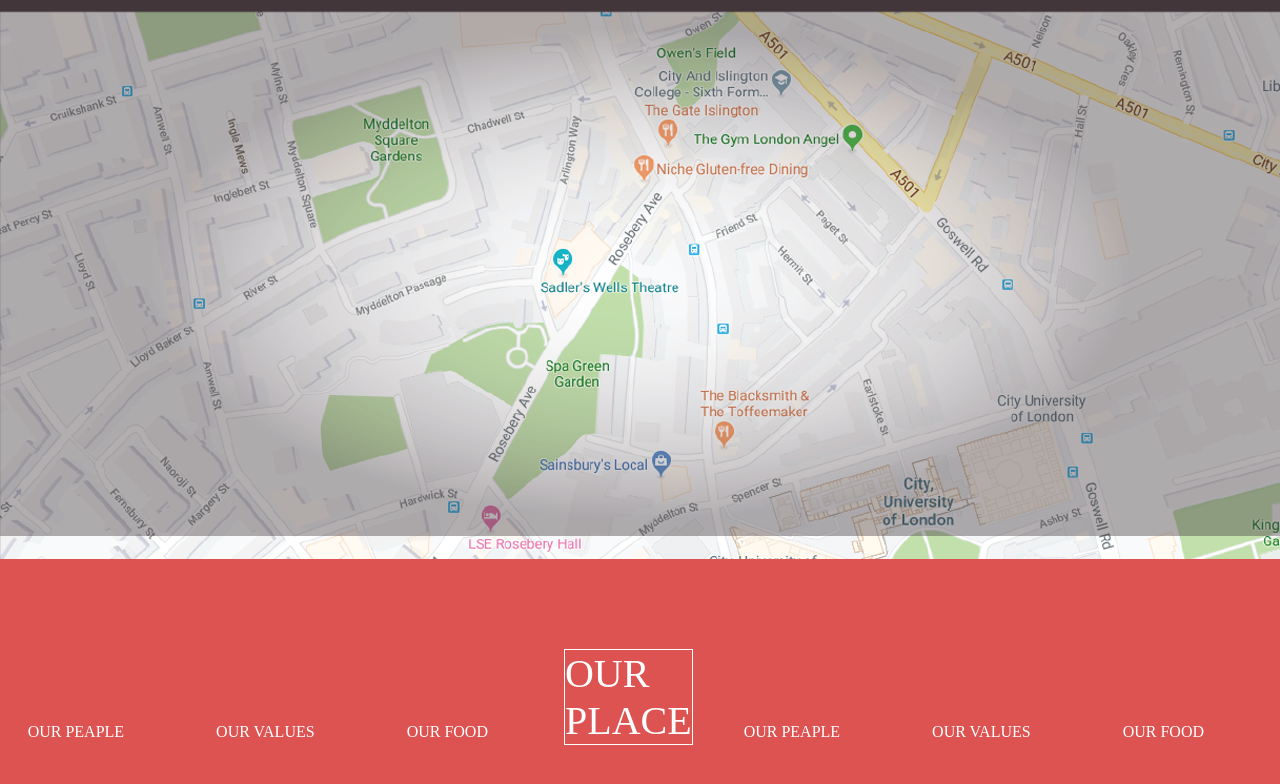
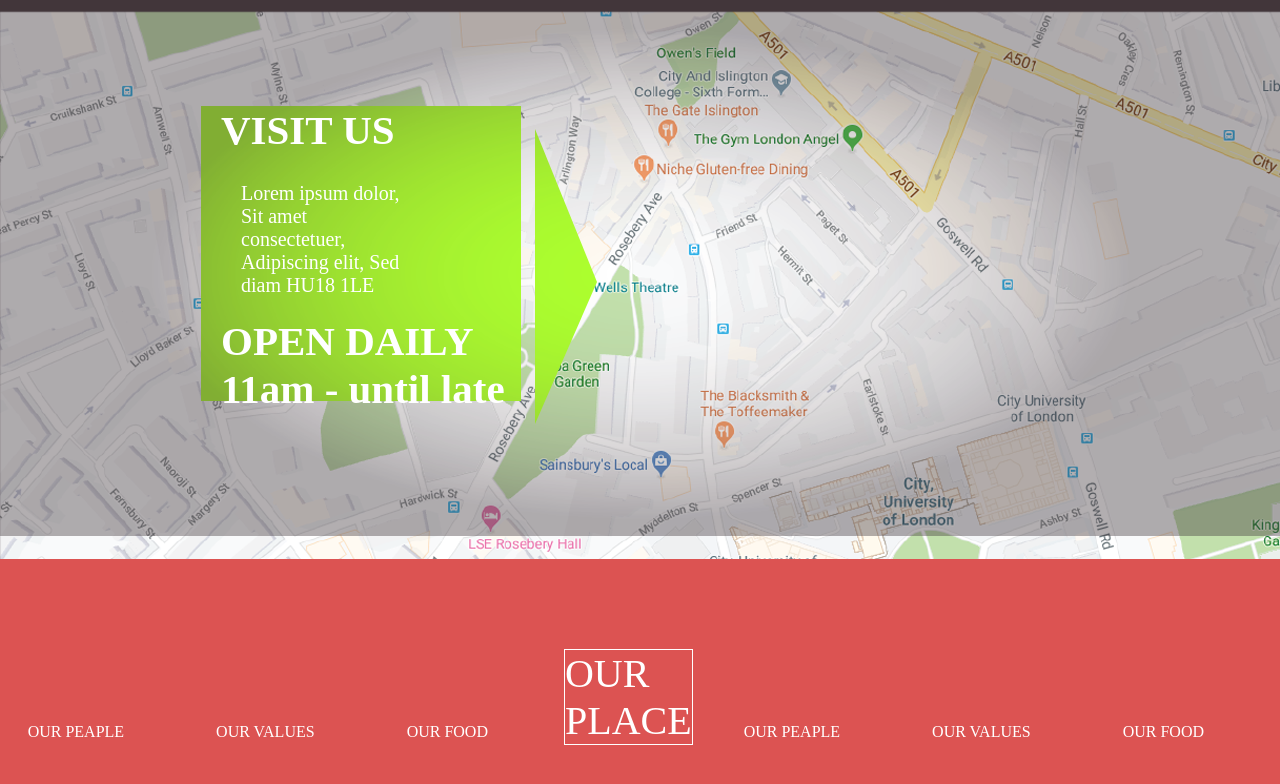
Before and after one commit to ZeLkhalladii/brief-1-hour, a plain HTML site: page index.html in a window 1280 px wide. Shown: the part 3349-4133 px from the top of the page. Drawn offline with Linux system fonts and the light colour scheme.

Commit message:
triangle

```diff
--- a/index.html
+++ b/index.html
@@ -123,8 +123,14 @@
 
     <div class="maps">
         <img src="Layer 23.png" width="100%">
+        <div id="visitus">
+            <h1 class="visite">VISIT US</h1>
+            <p class="visit">Lorem ipsum dolor, Sit amet consectetuer, Adipiscing elit, Sed diam  HU18 1LE </p>
+       <h1 class="visite">OPEN DAILY 11am - until late</h1>
+        </div>
         <p class="rec"></p>
     </div>
+    <div class="arrow-right"></div>
 <div class="ourplace">
     <ul>
         <li><a href="#">OUR FOOD</a></li>
--- a/style.css
+++ b/style.css
@@ -270,17 +270,50 @@
 
 }
 
+#visitus {
+  background-color: greenyellow;
+  width: 25%;
+  height: 295px;
+  margin: 300px;
+  margin-top: -454px;
+  margin-left: 201px;
+}
+.arrow-right {
+  width: 0px;
+  height: 0px;
+  border-top: 153px solid transparent;
+  border-bottom: 142px solid transparent;
+  border-left: 62px solid greenyellow;
+  margin-top: -430px;
+  margin-left: 535px;
+}
+
 .maps .rec {
   text-align: center;
-  margin-top: -304px;
+  margin-top: -438px;
   color: green;
-  font-size: 46px;
+  font-size: 50px;
+  margin-left: 777px;
+  margin-right: 491px;
+}
+.visit {
+  color: white;
+  font-size: 20px;
+  margin-left: 40px;
+  margin-right: 109px;
+}
+.visite {
+  color: white;
+  font-size: 41px;
+  margin-top: 20px;
+  margin-left: 20px;
 }
 
 .ourplace {
   background-color: #DC5352;
   width: 100%;
   height: 300px;
+  margin-top: 135px;
 }
 
 .ourplace a {
```
